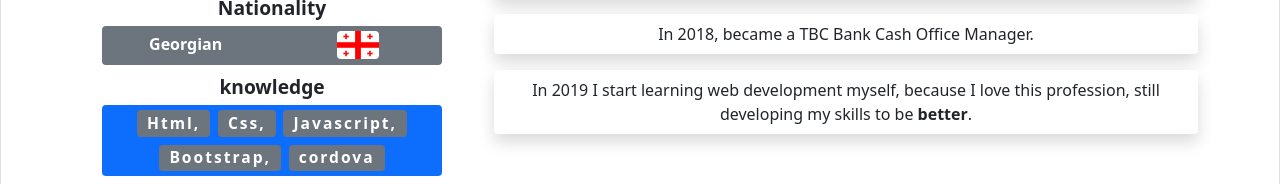
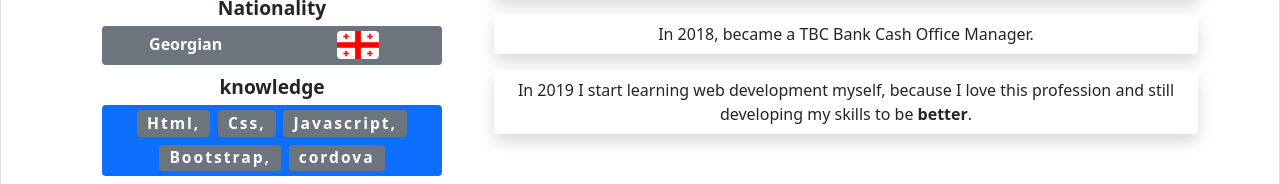
Before and after one commit to gioaladashvili/gio, a plain HTML site: page index.html in a window 1280 px wide. Shown: the part 626-810 px from the top of the page. Drawn offline with nearby package versions, Linux system fonts and the light colour scheme.

Commit message:
Update index.html

```diff
--- a/index.html
+++ b/index.html
@@ -244,7 +244,7 @@
                                     Office Manager.
                                 </li>
                                 <li class="shadow p-2 mb-3 bg-white rounded">In 2019 I start learning web development
-                                    myself, because I love this profession, still developing my skills to be
+                                    myself, because I love this profession and still developing my skills to be
                                     <strong>better</strong>.
                                 </li>
                             </ul>
```
